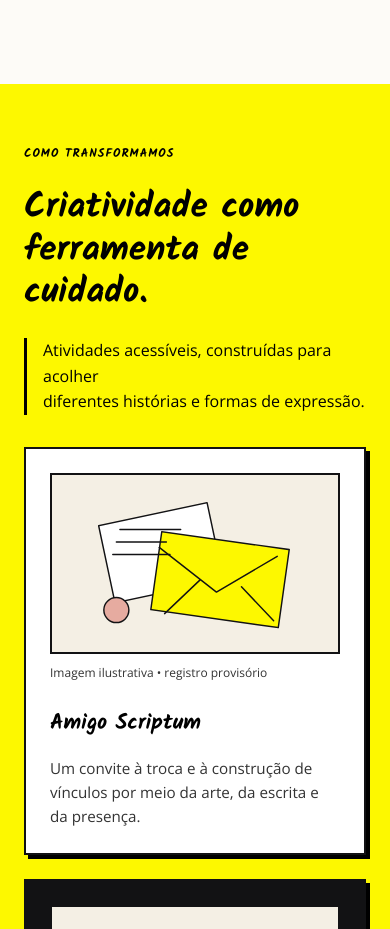
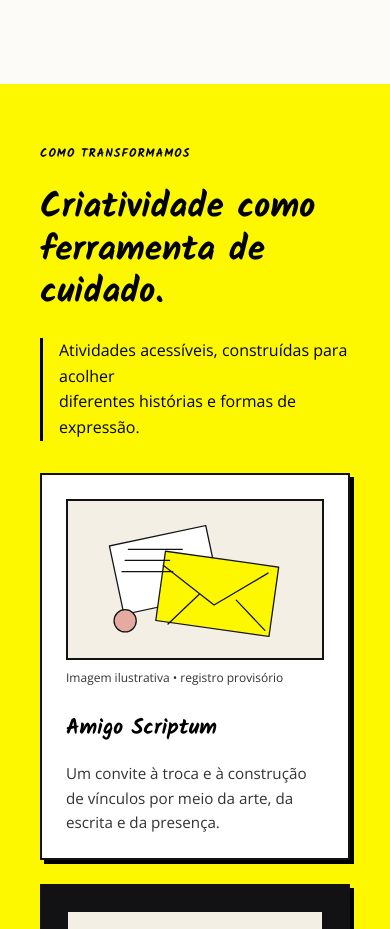
Before and after one commit to Projeto-Scriptum/website, a React (Vite) app: page / in a window 390 px wide. Shown: the part 1040-1969 px from the top of the page. Built offline with nearby package versions, Linux system fonts and the light colour scheme.

Commit message:
fix: size

```diff
--- a/src/components/Atividades.css
+++ b/src/components/Atividades.css
@@ -1,6 +1,6 @@
 .atividades-section {
   background-color: var(--amarelo-scriptum, #fdf800);
-  padding: 5rem 2rem 6rem 2rem;
+  padding: 5rem 0 6rem;
   border-bottom: 3px solid #000000;
 }
 
@@ -8,6 +8,7 @@
   max-width: 1200px;
   margin: 0 auto;
   width: 100%;
+  padding-inline: 7.5rem;
 }
 
 .atividades-header-row {
@@ -19,11 +20,13 @@
 }
 
 .atividades-title-col {
-  flex: 0 0 auto;
+  flex: 1 1 55%;
+  min-width: 0;
 }
 
 .atividades-intro-col {
-  flex: 0 0 auto;
+  flex: 1 1 35%;
+  min-width: 0;
   border-left: 4px solid #000000;
   padding-left: 2rem;
 }
@@ -78,7 +81,10 @@
 
 @media (max-width: 768px) {
   .atividades-section {
-    padding: 3rem 1.5rem 4rem 1.5rem;
+    padding: 3rem 0 4rem;
+  }
+  .atividades-container {
+    padding-inline: 2.5rem;
   }
   .atividades-header-row {
     flex-direction: column;
```
